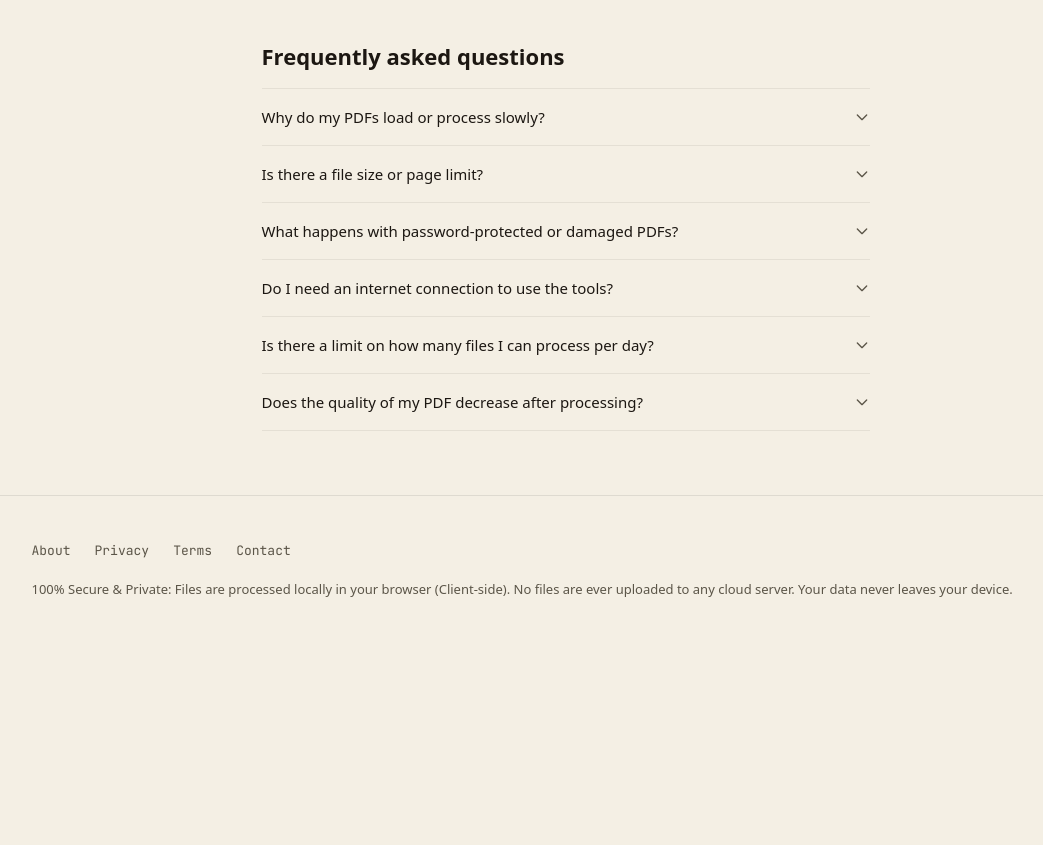
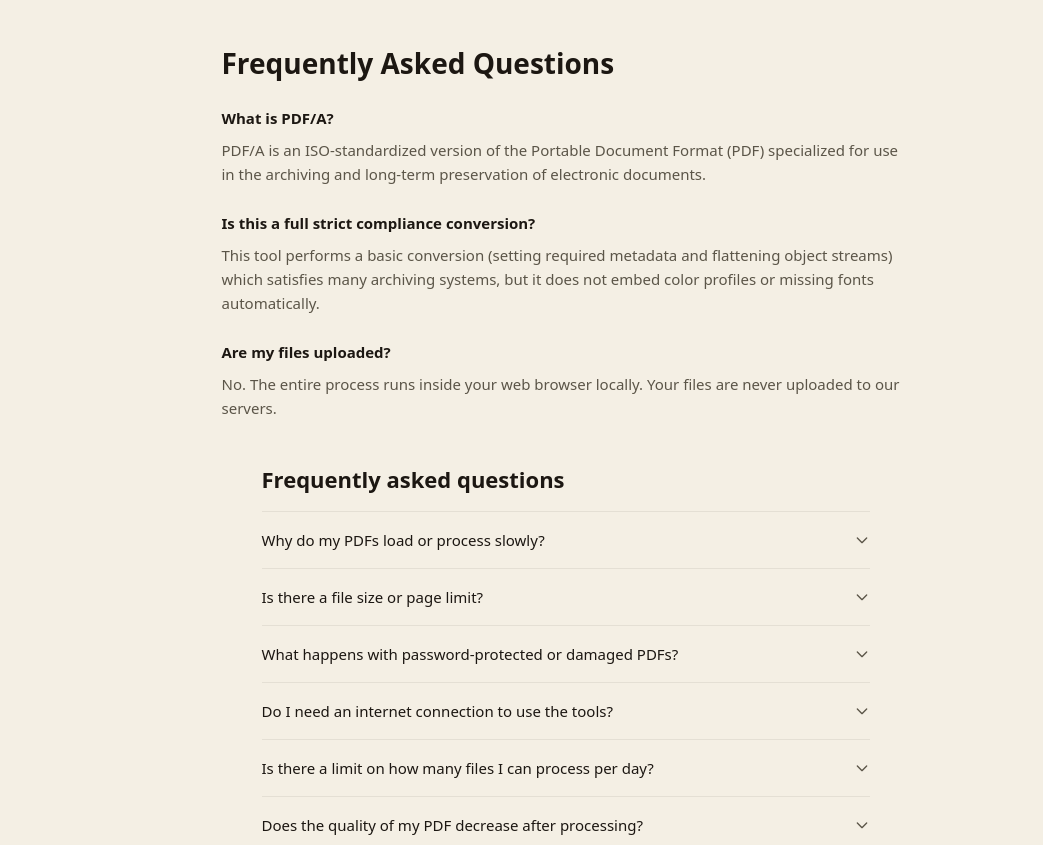
Before and after one commit to akarakosee/pdf-screen-shotter, an Astro site in the folder web/: page /pdf-a in a window 1280 px wide. Shown: the part 1276-2121 px from the top of the page, without its empty margins (67-1110 px from the left). Before the commit the page ends 1908 px from the top, so only its background shows below. Built offline with nearby package versions, Linux system fonts and the light colour scheme; Astro itself is replaced by a stand-in of ours; a web font is replaced by a local one.

Commit message:
Fix: Render local FAQ content dynamically for SEO

```diff
--- a/web/src/layouts/ToolPage.astro
+++ b/web/src/layouts/ToolPage.astro
@@ -127,7 +127,25 @@ function chunk<T>(items: T[], size: number): T[][] {
     </div>
   </div>
 
+
+  {p.faq && p.faq.length > 0 && (
+    <div class="mx-auto flex max-w-[720px] flex-col px-4 mt-12 pb-0">
+      <h2 class="font-heading text-xl font-semibold mb-6 text-ink dark:text-ink-dark">
+        {p.faqTitle || (p.lang === 'tr' ? 'Sıkça Sorulan Sorular' : 'Frequently Asked Questions')}
+      </h2>
+      <div class="flex flex-col gap-6">
+        {p.faq.map((item) => (
+          <div>
+            <h3 class="text-base font-semibold text-ink dark:text-ink-dark">{item.q}</h3>
+            <p class="mt-2 text-sm text-ink-muted dark:text-ink-muted-dark leading-relaxed">{item.a}</p>
+          </div>
+        ))}
+      </div>
+    </div>
+  )}
+
   <div class="mt-11">
+
     <GlobalFaq lang={p.lang} />
   </div>
 </Base>
```
